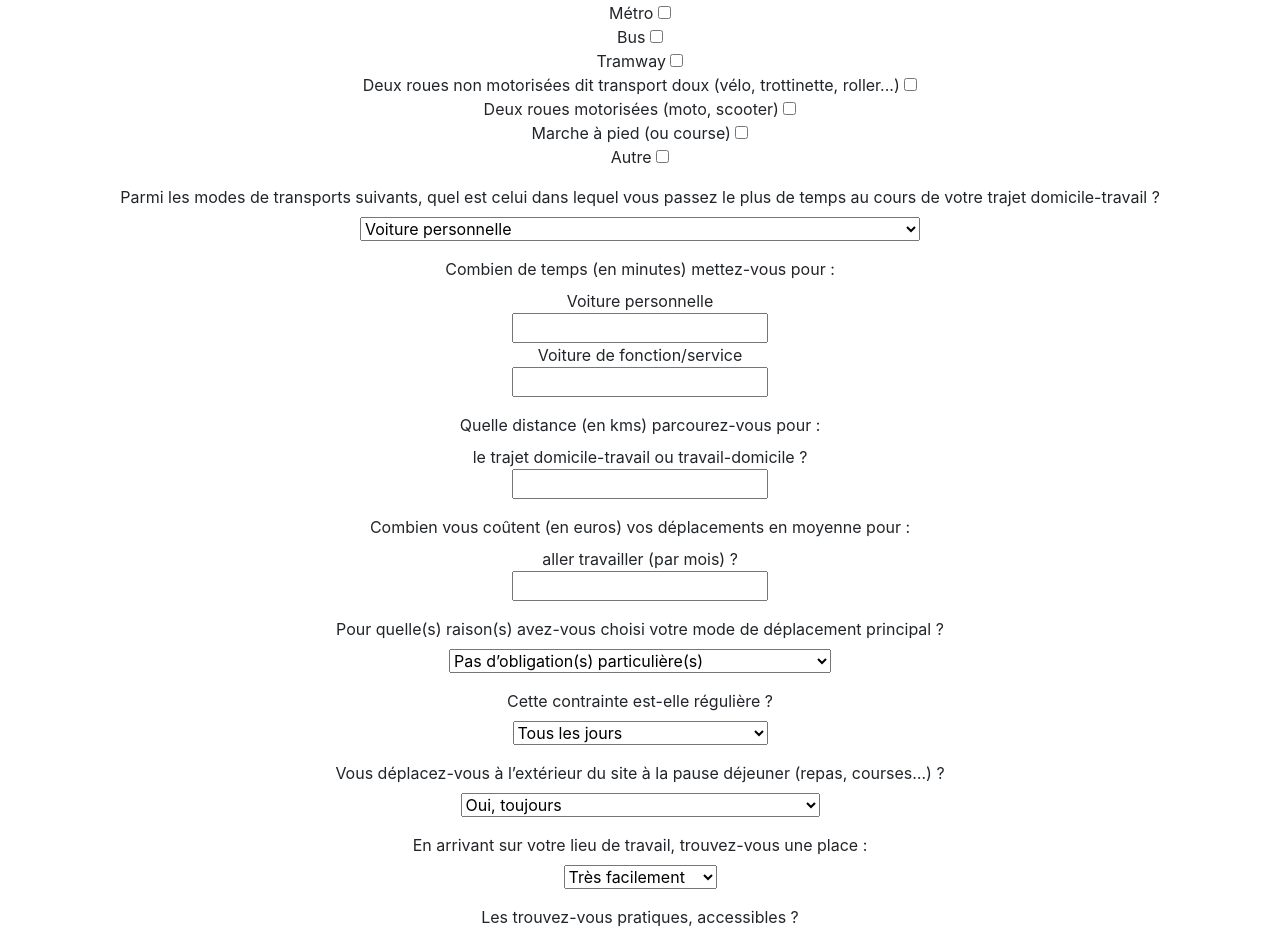
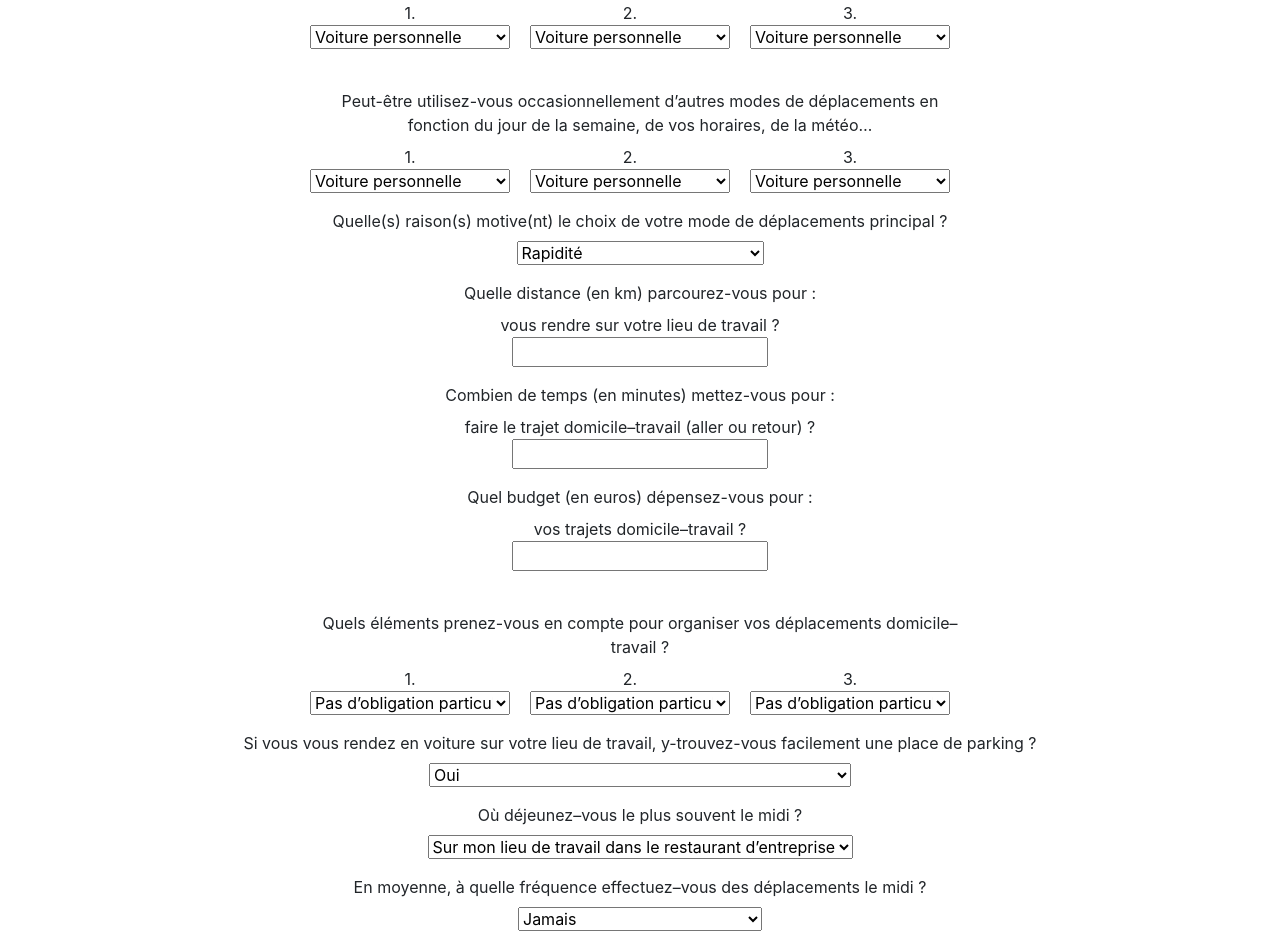
Before and after one commit to EdouardSellier/wcs-ouvert, a React (Create React App) app in the folder front/: page /sondage in a window 1280 px wide. Shown: the part 474-1410 px from the top of the page. Built offline with nearby package versions, Linux system fonts and the light colour scheme.

Commit message:
I integred the questions in the sondage page.

```diff
--- a/front/src/components/Sondage.jsx
+++ b/front/src/components/Sondage.jsx
@@ -2,6 +2,57 @@ import React, { Component } from "react";
 import HeaderRH from "./HeaderRH";
 import Footer from "./Footer";
 import "./css/Sondage.css";
+
+const MultipleOption = props => {
+  return (
+    <React.Fragment>
+      <br />
+      <div>
+        <label for={props.data.id} class="w-50">
+          {props.data.label}
+        </label>
+        <div class="d-flex justify-content-center">
+          <div class="threeInput">
+            <span>1.</span>
+            <select id={props.data.id} class="w-100" onChange={props.function}>
+              {props.data.possibilities.map(content => {
+                return <option>{content}</option>;
+              })}
+            </select>
+          </div>
+          <div class="threeInput">
+            <span>2.</span>
+            <select id={props.data.id} class="w-100" onChange={props.function}>
+              {props.data.possibilities.map(content => {
+                return <option>{content}</option>;
+              })}
+            </select>
+          </div>
+          <div class="threeInput">
+            <span>3.</span>
+            <select id={props.data.id} class="w-100" onChange={props.function}>
+              {props.data.possibilities.map(content => {
+                return <option>{content}</option>;
+              })}
+            </select>
+          </div>
+        </div>
+      </div>
+      <p />
+    </React.Fragment>
+  );
+};
+
+const Text = props => {
+  return (
+    <React.Fragment>
+      <label for={props.data.id}>{props.data.label}</label>
+      <br />
+      <textarea />;
+      <p />
+    </React.Fragment>
+  );
+};
 
 const Option = props => {
   return (
@@ -71,163 +122,303 @@ class Sondage extends Component {
     this.state = {
       questions: [
         {
-          id: "generalTransport",
+          id: "genre",
           type: "option",
-          label:
-            "De manière générale, pour vos déplacements domicile-travail, utilisez-vous : ",
+          label: "Vous êtes :",
           possibilities: [
-            "un seul mode de transport",
-            "plusieurs modes de transport successivement dans un même trajet"
+            "Un homme",
+            "Une femme",
+            "Je ne souhaite pas répondre"
           ]
         },
         {
-          id: "oneTransport",
+          id: "age",
           type: "option",
+          label: "Vous avez :",
+          possibilities: [
+            "25 ans ou moins",
+            "Entre 26 et 40 ans",
+            "Entre 41 et 55 ans",
+            "56 ans ou plus",
+            "Je ne souhaite pas répondre"
+          ]
+        },
+        {
+          id: "goToWork",
+          type: "multipleOption",
           label:
-            "Quel est votre mode de transport habituel votre trajet domicile-travail ?",
+            "Quel(s) mode(s) de déplacements utilisez-vous pour venir travailler ? Si vous utilisez plusieurs modes de déplacements au cours de votre trajet domicile-travail, veuillez les renseigner dans l’ordre d’importance qu’ils ont dans votre parcours (en termes de temps et de distance)",
           possibilities: [
             "Voiture personnelle",
             "Voiture de fonction/service",
             "Covoiturage",
-            "Train (RER,…)",
-            "Métro",
-            "Bus",
-            "Tramway",
-            "Deux roues non motorisées dit transport doux (vélo, trottinette, roller...)",
-            "Deux roues motorisées (moto, scooter)",
-            "Marche à pied (ou course)",
-            "Autre"
+            "Train",
+            "Transports en commun (tramway, métro bus)",
+            "Vélo",
+            "Trottinette",
+            "Gyropode",
+            "Deux-roues motorisés",
+            "Marche à pied"
           ]
         },
         {
-          id: "severalTransport",
-          type: "checkbox",
-          label: "Dans quel ordre les utilisez-vous ?",
+          id: "ocasionaly",
+          type: "multipleOption",
+          label:
+            "Peut-être utilisez-vous occasionnellement d’autres modes de déplacements en fonction du jour de la semaine, de vos horaires, de la météo…",
           possibilities: [
             "Voiture personnelle",
             "Voiture de fonction/service",
             "Covoiturage",
-            "Train (RER,…)",
-            "Métro",
-            "Bus",
-            "Tramway",
-            "Deux roues non motorisées dit transport doux (vélo, trottinette, roller...)",
-            "Deux roues motorisées (moto, scooter)",
-            "Marche à pied (ou course)",
-            "Autre"
+            "Train",
+            "Transports en commun (tramway, métro bus)",
+            "Vélo",
+            "Trottinette",
+            "Gyropode",
+            "Deux-roues motorisés",
+            "Marche à pied"
           ]
         },
         {
-          id: "spendTimeTransport",
+          id: "reason",
           type: "option",
           label:
-            "Parmi les modes de transports suivants, quel est celui dans lequel vous passez le plus de temps au cours de votre trajet domicile-travail ?",
+            "Quelle(s) raison(s) motive(nt) le choix de votre mode de déplacements principal ?",
           possibilities: [
-            "Voiture personnelle",
-            "Voiture de fonction/service",
-            "Covoiturage",
-            "Train (RER,…)",
-            "Métro",
-            "Bus",
-            "Tramway",
-            "Deux roues non motorisées dit transport doux (vélo, trottinette, roller...)",
-            "Deux roues motorisées (moto, scooter)",
-            "Marche à pied (ou course)",
-            "Autre"
+            "Rapidité",
+            "Pas d’autres choix",
+            "Coût avantageux",
+            "Pour ma santé, mon bien-être",
+            "Moins stressant",
+            "Plus écologique",
+            "Adapté à mes horaires",
+            "Sécurité",
+            "Indépendance",
+            "Autre raison"
+          ]
+        },
+
+        {
+          id: "distanceKlms",
+          type: "number",
+          label: "Quelle distance (en km) parcourez-vous pour :",
+          possibilities: ["vous rendre sur votre lieu de travail ?"]
+        },
+        {
+          id: "distanceMin",
+          type: "number",
+          label: "Combien de temps (en minutes) mettez-vous pour :",
+          possibilities: [
+            "faire le trajet domicile–travail (aller ou retour) ?"
+          ]
+        },
+
+        {
+          id: "distanceMoney",
+          type: "number",
+          label: "Quel budget (en euros) dépensez-vous pour :",
+          possibilities: ["vos trajets domicile–travail ?"]
+        },
+        {
+          id: "elements",
+          type: "multipleOption",
+          label:
+            "Quels éléments prenez-vous en compte pour organiser vos déplacements domicile–travail ?",
+          possibilities: [
+            "Pas d’obligation particulière",
+            "Accompagnement des enfants",
+            "Horaires (début matinal, sortie tardive, imprévisibles…)",
+            "Activités sur le temps de midi",
+            "Déplacements professionnels fréquents",
+            "Autre :"
           ]
         },
         {
-          id: "minuteTimeTransport",
-          type: "number",
-          label: "Combien de temps (en minutes) mettez-vous pour :",
-          possibilities: ["Voiture personnelle", "Voiture de fonction/service"]
-        },
-        {
-          id: "distanceTransport",
-          type: "number",
-          label: "Quelle distance (en kms) parcourez-vous pour :",
-          possibilities: ["le trajet domicile-travail ou travail-domicile ?"]
-        },
-        {
-          id: "moneyTransport",
-          type: "number",
-          label:
-            "Combien vous coûtent (en euros) vos déplacements en moyenne pour :",
-          possibilities: ["aller travailler (par mois) ? "]
-        },
-        {
-          id: "reasonTransport",
+          id: "parking",
           type: "option",
           label:
-            "Pour quelle(s) raison(s) avez-vous choisi votre mode de déplacement principal ?",
+            "Si vous vous rendez en voiture sur votre lieu de travail, y-trouvez-vous facilement une place de parking ?",
           possibilities: [
-            "Pas d’obligation(s) particulière(s)",
-            "Activité(s) personnelle(s) (loisirs, courses, …)",
-            "Accompagnement des enfants ou du conjoint",
-            "Horaires (début matinal, sortie tardive)",
-            "Déplacements professionnels",
-            "réseau des transports en commun mal desservi"
-          ]
-        },
-        {
-          id: "regularStressTransport",
-          type: "option",
-          label: "Cette contrainte est-elle régulière ?",
-          possibilities: [
-            "Tous les jours",
-            "Trois à quatre fois par semaine",
-            "Une à deux fois par semaine"
+            "Oui",
+            "Non",
+            "Je ne me rends pas sur mon lieu de travail en voiture"
           ]
         },
         {
           id: "breakfast",
           type: "option",
-          label:
-            "Vous déplacez-vous à l’extérieur du site à la pause déjeuner (repas, courses…) ?",
+          label: "Où déjeunez–vous le plus souvent le midi ?",
           possibilities: [
-            "Oui, toujours",
-            "Oui, souvent (deux fois ou plus par semaine)",
-            "Oui, rarement (deux fois par mois)",
-            "Non, jamais"
-          ]
-        },
-
-        {
-          id: "parking",
-          type: "option",
-          label:
-            "En arrivant sur votre lieu de travail, trouvez-vous une place :",
-          possibilities: [
-            "Très facilement",
-            "Facilement",
-            "Difficilement",
-            "Très difficilement"
+            "Sur mon lieu de travail dans le restaurant d’entreprise",
+            "Sur mon lieu de travail avec mon propre repas",
+            "A mon domicile",
+            "A l’extérieur"
           ]
         },
         {
-          id: "accessibility",
+          id: "frequency",
           type: "option",
-          label: "Les trouvez-vous pratiques, accessibles ?",
-          possibilities: ["Oui", "Non"]
+          label:
+            "En moyenne, à quelle fréquence effectuez–vous des déplacements le midi ?",
+          possibilities: [
+            "Jamais",
+            "Moins d’une fois par semaine",
+            "1 fois par semaine",
+            "2 à 4 fois par semaine",
+            "Tous les jours"
+          ]
         },
         {
-          id: "unavailable",
+          id: "transportBreakfast",
           type: "option",
           label:
-            "Si votre mode de déplacement principal n’est pas disponible, vers quelle solution vous reportez-vous ?",
+            "Lorsque vous vous déplacez le midi, quel mode de transport utilisez-vous principalement ?",
+
           possibilities: [
             "Voiture personnelle",
             "Voiture de fonction/service",
             "Covoiturage",
-            "Train (RER,…)",
-            "Métro",
-            "Bus",
-            "Tramway",
-            "Deux roues non motorisées dit transport doux (vélo, trottinette, roller...)",
-            "Deux roues motorisées (moto, scooter)",
-            "Marche à pied (ou course)",
-            "Autre"
+            "Train",
+            "Transports en commun (tramway, métro bus)",
+            "Vélo",
+            "Trottinette",
+            "Gyropode",
+            "Deux-roues motorisés",
+            "Marche à pied"
           ]
+        },
+        {
+          id: "frequencyPro",
+          type: "option",
+          label:
+            "A quelle fréquence effectuez–vous des déplacements professionnels ?",
+
+          possibilities: [
+            "Je ne fais jamais de déplacements professionnels",
+            "Quelques fois par an",
+            "1 à 2 fois par mois",
+            "1 à 2 fois par semaine",
+            "Plus de 2 fois par semaine"
+          ]
+        },
+        {
+          id: "distancePro",
+          type: "option",
+          label:
+            "A quelle distance (aller ou retour, en km) vous déplacez–vous en moyenne pour les déplacements professionnels ?",
+
+          possibilities: [
+            "Je ne fais jamais de déplacements professionnels",
+            "Moins de 10 km",
+            "Entre 10 et 30 km",
+            "Entre 30 et 50 km",
+            "Plus de 50 km"
+          ]
+        },
+        {
+          id: "deplacementPro",
+          type: "option",
+          label:
+            "Pour vos déplacements professionnels, quel mode de déplacements utilisez-vous principalement ?",
+          possibilities: [
+            "Voiture personnelle",
+            "Voiture de fonction/service",
+            "Covoiturage",
+            "Train",
+            "Transports en commun (tramway, métro bus)",
+            "Vélo",
+            "Trottinette",
+            "Gyropode",
+            "Deux-roues motorisés",
+            "Marche à pied"
+          ]
+        },
+        {
+          id: "carPro",
+          type: "option",
+          label:
+            "Si vous utilisez votre voiture personnelle pour des déplacements professionnels, pour quelle raison ?",
+          possibilities: [
+            "Pas d’autres solutions identifiées",
+            "Confort",
+            "Rapidité",
+            "Flexibilité (si déplacement tôt ou tard)",
+            "Aucune raison particulière",
+            "Je n’utilise pas ma voiture personnelle pour les déplacements professionnels"
+          ]
+        },
+        {
+          id: "deplacementMethodPro",
+          type: "option",
+          label:
+            "Parmi les affirmations ci-dessous, laquelle correspond le plus à la manière dont vous vous déplacez pour vous rendre sur votre lieu de travail ?",
+          possibilities: [
+            "J’utilise quotidiennement un mode de déplacements alternatif à la voiture individuelle",
+            "Je connais des alternatives à la voiture individuelle, j’essaye de les utiliser lorsque c’est possible et j’envisage de les utiliser davantage",
+            "Je connais des alternatives à la voiture individuelle mais je ne les ai pas encore mises en pratique",
+            "Je ne connais pas suffisamment les différentes possibilités de me rendre au travail sans voiture",
+            "Mes contraintes (logement, obligations familiales…) ne me permettent pas d’utiliser un autre mode de déplacement que la voiture",
+            "Je n’ai pas envie de changer mes habitudes de déplacements"
+          ]
+        },
+        {
+          id: "communTransport",
+          type: "multipleOption",
+          label:
+            "Parmi ces propositions, lesquelles vous inciteraient à utiliser davantage les transports en commun ?",
+          possibilities: [
+            "J’utilise déjà souvent les transports en commun",
+            "Une meilleure offre de transports en commun (accessibilité, temps de trajet, desserte, correspondances)",
+            "Un meilleur sentiment de sécurité",
+            "Un abonnement à une offre de transports en commun moins onéreuse",
+            "Autre :"
+          ]
+        },
+        {
+          id: "bike",
+          type: "multipleOption",
+          label:
+            "Parmi ces mesures, lesquelles vous inciteraient à utiliser davantage le vélo ?",
+          possibilities: [
+            "Je me déplace déjà souvent à vélo",
+            "Un meilleur sentiment de sécurité",
+            "Des aménagements cyclables plus nombreux sur mon trajet",
+            "Des aménagements cyclables de meilleure qualité sur mon trajet",
+            "La mise à disposition d’informations sur les pistes cyclables",
+            "La mise en place de l’indemnité kilométrique vélo",
+            "Un stationnement vélo sécurisé et abrité",
+            "Des douches et des vestiaires",
+            "Autre :",
+            "Rien, je ne souhaite pas pédaler"
+          ]
+        },
+        {
+          id: "sharingCar",
+          type: "multipleOption",
+          label:
+            "Parmi ces mesures, lesquelles vous inciteraient davantage à covoiturer ?",
+          possibilities: [
+            "Je covoiture déjà souvent",
+            "Une place de parking dédiée aux covoitureurs à proximité de l’entrée",
+            "Une mise en relation avec les collègues habitant à proximité de chez moi",
+            "Un retour assuré en cas de désistement du covoitureur ou circonstances imprévues",
+            "Autre :",
+            "Rien, je ne souhaite pas covoiturer "
+          ]
+        },
+        {
+          id: "otherThanCar",
+          type: "text",
+          label:
+            "Avez–vous une ou des idée(s) de modes de déplacements alternatifs à la voiture individuelle qui conviendrai(en)t à votre situation ?",
+          possibilities: []
+        },
+        {
+          id: "commentary",
+          type: "text",
+          label:
+            "Si vous avez des commentaires ou remarques éventuelles, n’hésitez pas à nous en faire part !",
+          possibilities: []
         }
       ]
     };
@@ -256,6 +447,10 @@ class Sondage extends Component {
                   return <Checkbox data={data} />;
                 case "number":
                   return <Number data={data} />;
+                case "multipleOption":
+                  return <MultipleOption data={data} />;
+                case "text":
+                  return <Text data={data} />;
                 default:
                   return <p>Il y a une erreur.</p>;
               }
--- a/front/src/components/css/Sondage.css
+++ b/front/src/components/css/Sondage.css
@@ -1,3 +1,8 @@
 .sondage {
   min-height: 85vh;
 }
+
+.threeInput {
+  width: 200px;
+  margin-right: 20px;
+}
```
